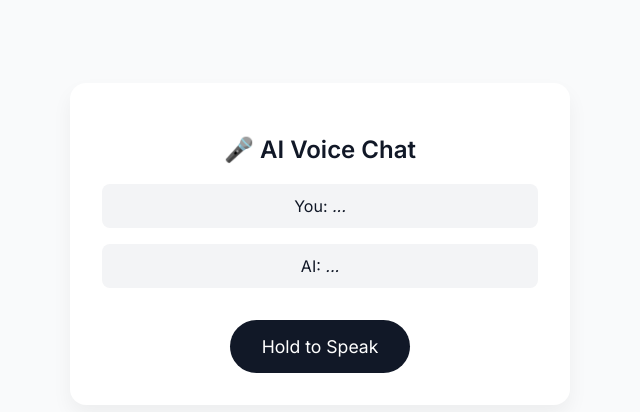
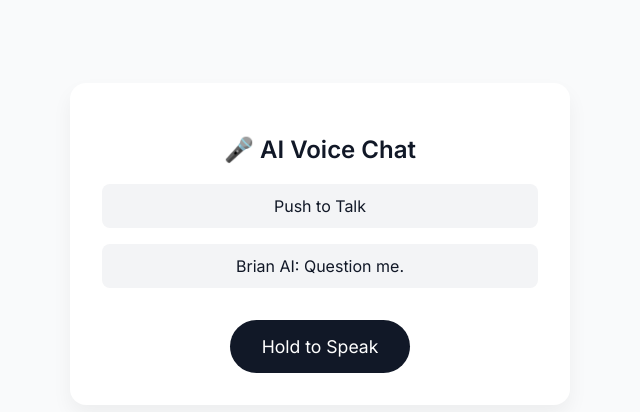
Before and after one commit to SahaphapM/AI-Voice-Chat, a FastAPI app: page / in a window 1280 px wide. Shown: the part 156-568 px from the top of the page, without its empty margins (320-960 px from the left). Run offline with FastAPI, Linux system fonts and the light colour scheme.

Commit message:
feat: Update system message and UI text when speaking to personalize user experience as Brian

```diff
--- a/main.py
+++ b/main.py
@@ -37,7 +37,7 @@ async def chat(message: str = Form(...)):
     body = {
         "model": "openai/gpt-3.5-turbo",  # หรือทดลองโมเดลฟรี เช่น "mistral-7b-instruct"
         "messages": [
-            {"role": "system", "content": "You are an English speaking coach."},
+            {"role": "system", "content": "Your name is Brian, You are an English speaking coach."},
             {"role": "user", "content": message}
         ]
     }
--- a/templates/index.html
+++ b/templates/index.html
@@ -13,8 +13,8 @@
   <body>
     <div class="container">
       <h2>🎤 AI Voice Chat</h2>
-      <div class="text" id="userText">You: <em>...</em></div>
-      <div class="text" id="aiReply">AI: <em>...</em></div>
+      <div class="text" id="userText">Push to Talk</div>
+      <div class="text" id="aiReply">Brian AI: Question me.</div>
       <button class="button" id="micBtn">Hold to Speak</button>
       <div class="loading" id="loading" style="display: none">Thinking...</div>
     </div>
@@ -53,6 +53,7 @@
       micBtn.addEventListener("mousedown", async () => {
         if (micBtn.disabled) return;
 
+        userText.innerHTML = `Listening`; // แสดงข้อความขณะรอรับเสียง
         const stream = await navigator.mediaDevices.getUserMedia({
           audio: true,
         });
```
